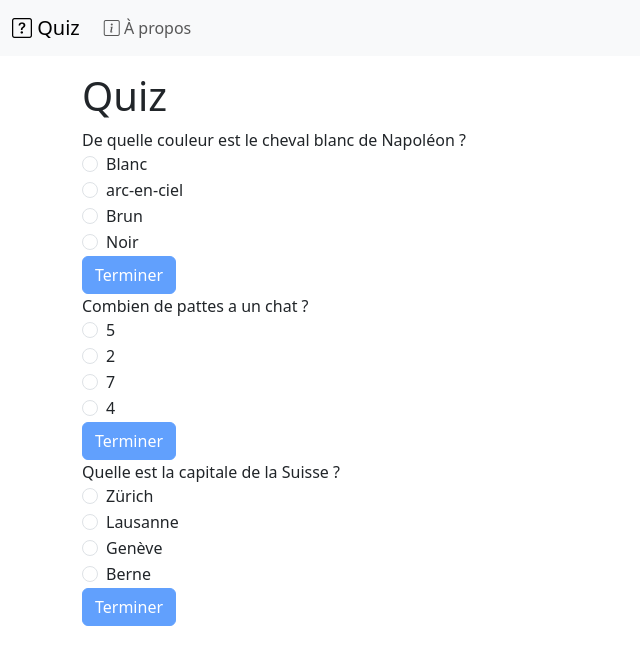
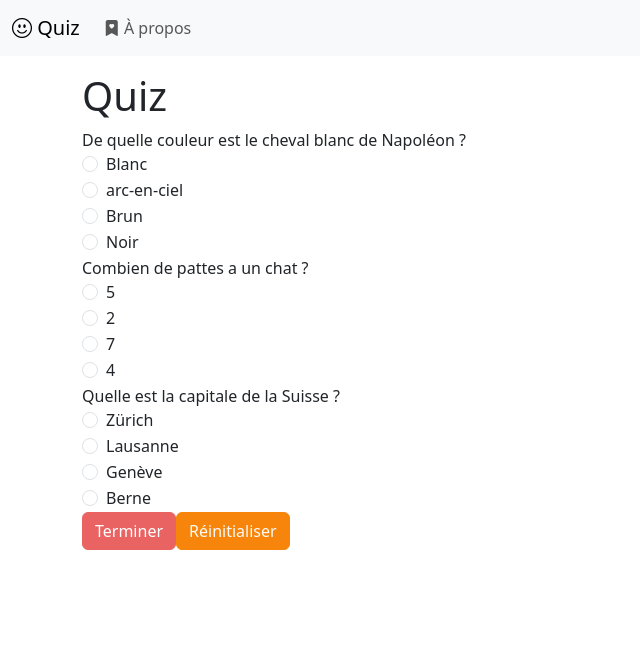
Before and after one commit to hepl-bs21inf5/sem07-project-emiliewermelinger, a Vue app: page / in a window 1280 px wide. Shown: the top 664 px of the page, without its empty margins (0-640 px from the left). Built offline with nearby package versions, Linux system fonts and the light colour scheme.

Commit message:
projet_sem_1

```diff
--- a/src/App.vue
+++ b/src/App.vue
@@ -6,7 +6,7 @@ import { RouterLink, RouterView } from 'vue-router'
   <nav class="navbar navbar-expand-lg bg-body-tertiary">
     <div class="container-fluid">
       <RouterLink class="navbar-brand" to="/">
-        <i class="bi bi-question-square"></i>
+        <i class="bi bi-emoji-smile"></i>
         Quiz
       </RouterLink>
       <button
@@ -24,7 +24,7 @@ import { RouterLink, RouterView } from 'vue-router'
         <ul class="navbar-nav">
           <li class="nav-item">
             <RouterLink class="nav-link" to="/about">
-              <i class="bi bi-info-square"></i>
+              <i class="bi bi-bookmark-heart-fill"></i>
               À propos
             </RouterLink>
           </li>
--- a/src/assets/main.css
+++ b/src/assets/main.css
@@ -1,17 +1,37 @@
 /* https://getbootstrap.com/docs/5.3/components/buttons/#variables */
 .btn-primary {
-  --bs-btn-color: #fff;
-  --bs-btn-bg: #0d6efd;
-  --bs-btn-border-color: #0d6efd;
+  --bs-btn-color: #fafbf7;
+  --bs-btn-bg: #387d13;
+  --bs-btn-border-color: #387d13;
   --bs-btn-hover-color: #fff;
-  --bs-btn-hover-bg: #0b5ed7;
-  --bs-btn-hover-border-color: #0a58ca;
+  --bs-btn-hover-bg: #0b9dd7;
+  --bs-btn-hover-border-color: #0b9dd7;
   --bs-btn-focus-shadow-rgb: 49, 132, 253;
   --bs-btn-active-color: #fff;
-  --bs-btn-active-bg: #0a58ca;
-  --bs-btn-active-border-color: #0a53be;
+  --bs-btn-active-bg: #b00aca;
+  --bs-btn-active-border-color: #b00aca;
   --bs-btn-active-shadow: inset 0 3px 5px rgba(0, 0, 0, 0.125);
   --bs-btn-disabled-color: #fff;
-  --bs-btn-disabled-bg: #0d6efd;
-  --bs-btn-disabled-border-color: #0d6efd;
+  --bs-btn-disabled-bg: #de1111;
+  --bs-btn-disabled-border-color: #de1111;
 }
+.btn-secondary {
+  --bs-btn-color: #fafbf7;
+  --bs-btn-bg: #f8850b;
+  --bs-btn-border-color: #f8850b;
+  --bs-btn-hover-color: #fff;
+  --bs-btn-hover-bg: #f507a2;
+  --bs-btn-hover-border-color: #f507a2;
+  --bs-btn-focus-shadow-rgb: 49, 132, 253;
+  --bs-btn-active-color: #fff;
+  --bs-btn-active-bg: #b00aca;
+  --bs-btn-active-border-color: #b00aca;
+  --bs-btn-active-shadow: inset 0 3px 5px rgba(0, 0, 0, 0.125);
+  --bs-btn-disabled-color: #fff;
+  --bs-btn-disabled-bg: #de1111;
+  --bs-btn-disabled-border-color: #de1111;
+}
+.form-check-input:checked {
+  background-color: #7c65c6;
+  border-color: #7c65c6;
+}
--- a/src/components/QuizForm.vue
+++ b/src/components/QuizForm.vue
@@ -4,16 +4,43 @@ import { computed, ref } from 'vue'
 const cheval = ref<string | null>(null)
 const chat = ref<string | null>(null)
 const capitale = ref<string | null>(null)
-const filled = computed<boolean>(() => cheval.value !== null)
+const filled = computed<boolean>(() => cheval.value !== null && chat.value !== null && capitale.value!== null)
+
+function reset(event: Event): void {
+  event.preventDefault()
+cheval.value = null
+chat.value = null
+capitale.value = null
+}
 
 function submit(event: Event): void {
   event.preventDefault()
+  let score =0
+  const max_score = 3
   if (filled.value) {
-    alert(
-      `Vous avez choisi la couleur ${cheval.value},avez dit que le chat a ${chat.value} pattes et que la capitale de la Suisse est ${capitale.value}`,
-    )
+
+  if (cheval.value== 'blanc') {
+    score +=1
   }
-}
+  //il faut mettre une parenthèse après le if pour dire sur quoi fait le if
+  //les accolades permettent de dire quoi faire si le if est juste
+  if (chat.value=='4') {
+    score +=1
+  }
+  // les accolade autour de "chat.value" sont nécessaires seulement lorsque on met du texte et que l'on veut qu'il affiche la valeur enregistrée dans "chat.value"
+
+  if (capitale.value =='Berne'){
+    score +=1
+  }
+
+  if (score == max_score) {
+    alert('Vous avez fait tout juste! Bravo')
+  }
+  else {alert (`Vous avez fait ${score} bonnes réponses`)}
+
+  }
+  }
+
 </script>
 
 <template>
@@ -63,9 +90,6 @@ function submit(event: Event): void {
       />
       <label class="form-check-label" for="chevalNoir">Noir</label>
     </div>
-    <button class="btn btn-primary" :class="{ disabled: !filled }" type="submit">Terminer</button>
-  </form>
-  <form @submit="submit">
     Combien de pattes a un chat ?
     <div class="form-check">
       <input
@@ -111,9 +135,6 @@ function submit(event: Event): void {
       />
       <label class="form-check-label" for="pattes3">4</label>
     </div>
-    <button class="btn btn-primary" :class="{ disabled: !filled }" type="submit">Terminer</button>
-  </form>
-  <form @submit="submit">
     Quelle est la capitale de la Suisse ?
     <div class="form-check">
       <input
@@ -160,5 +181,6 @@ function submit(event: Event): void {
       <label class="form-check-label" for="capitale3">Berne</label>
     </div>
     <button class="btn btn-primary" :class="{ disabled: !filled }" type="submit">Terminer</button>
+    <button class="btn btn-secondary" @click="reset">Réinitialiser</button>
   </form>
 </template>
```
Also changed, not shown: src/main.ts (+10 -10 lines), 1 other file (tests, documents, lock files or other folders).
